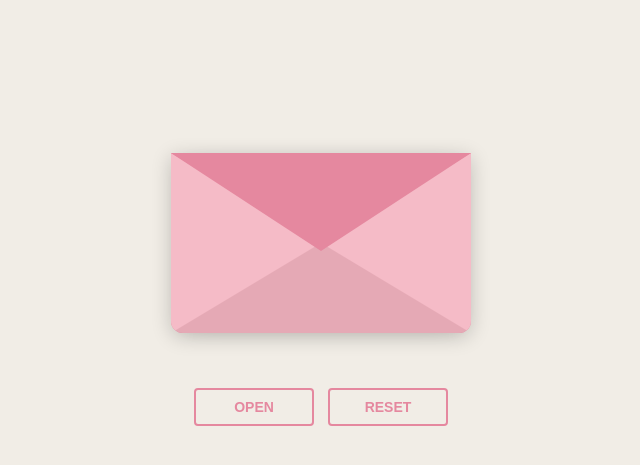
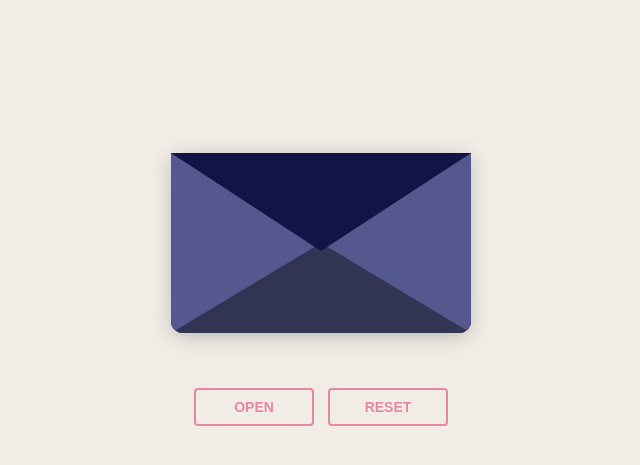
Before and after one commit to rrchhayaa/chhayaa, a plain HTML site: page index.html in a window 1280 px wide. Shown: the part 111-576 px from the top of the page, without its empty margins (319-959 px from the left). Drawn offline with nearby package versions, Linux system fonts and the light colour scheme.

Commit message:
Add files via upload

```diff
--- a/style.css
+++ b/style.css
@@ -7,7 +7,7 @@
   margin-left: auto;
   margin-right: auto;
   top: 150px;
-  background-color: #e5889f;
+  background-color: #101446;
   box-shadow: 0 4px 20px rgba(0, 0, 0, 0.2);
 }
 
@@ -22,15 +22,15 @@
   border-left: 150px solid transparent;
   border-right: 150px solid transparent;
   border-bottom: 82px solid transparent; /* a little smaller */
-  border-top: 98px solid #e5889f; /* a little larger */
+  border-top: 98px solid #101446; /* a little larger */
   transform-origin: top;
   pointer-events: none;
 }
 
 .pocket {
-  border-left: 150px solid #f5bbc7;
-  border-right: 150px solid #f5bbc7;
-  border-bottom: 90px solid #e5a9b5;
+  border-left: 150px solid #54588e;
+  border-right: 150px solid #54588e;
+  border-bottom: 90px solid #323454;
   border-top: 90px solid transparent;
   border-bottom-left-radius: 12px;
   border-bottom-right-radius: 12px;
@@ -63,7 +63,7 @@
   left: 10%;
   width: 80%;
   height: 14%;
-  background-color: #EEEFF0;
+  background-color: #bdbec4;
 }
 
 .words.line1 {
```
